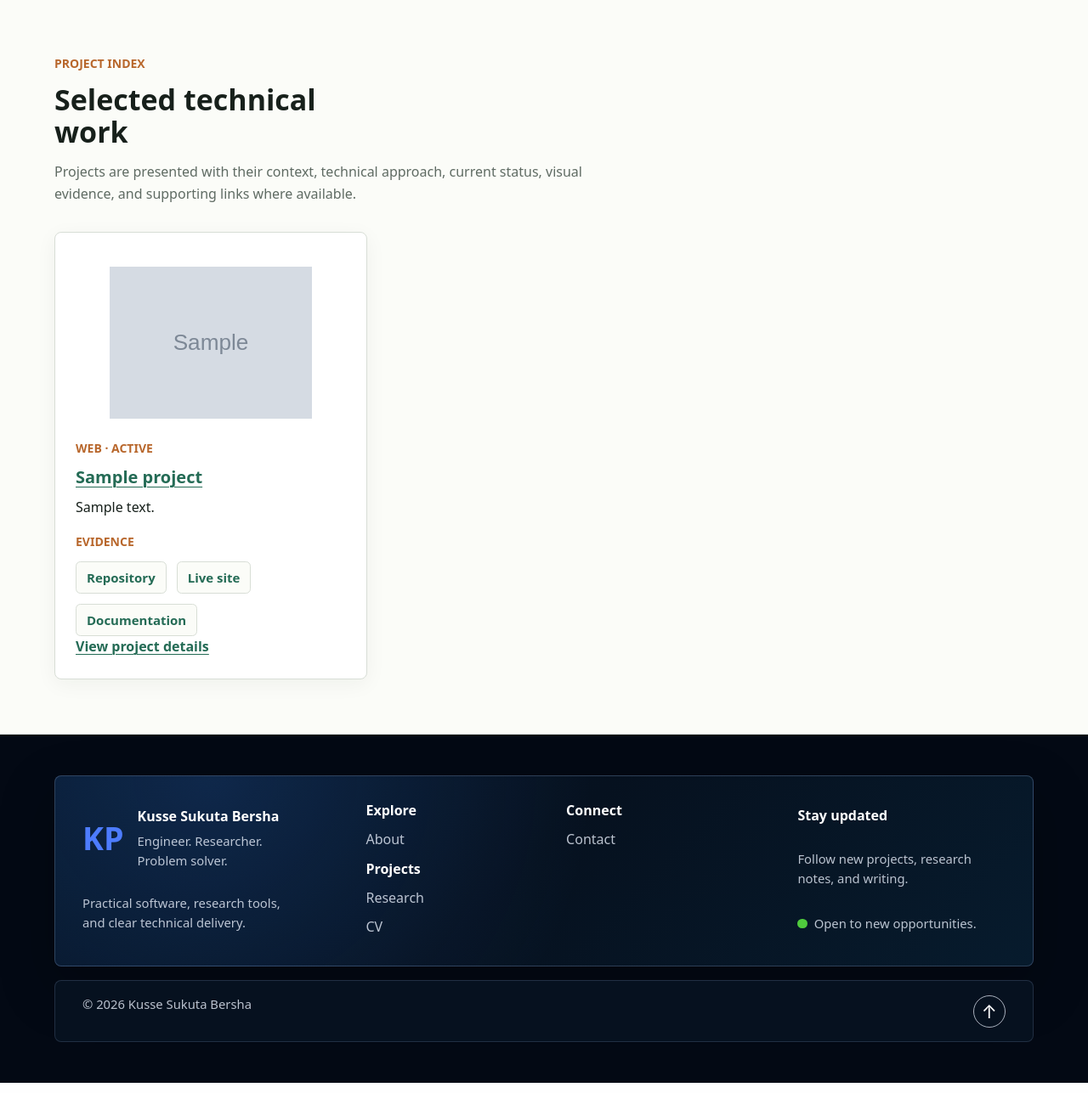
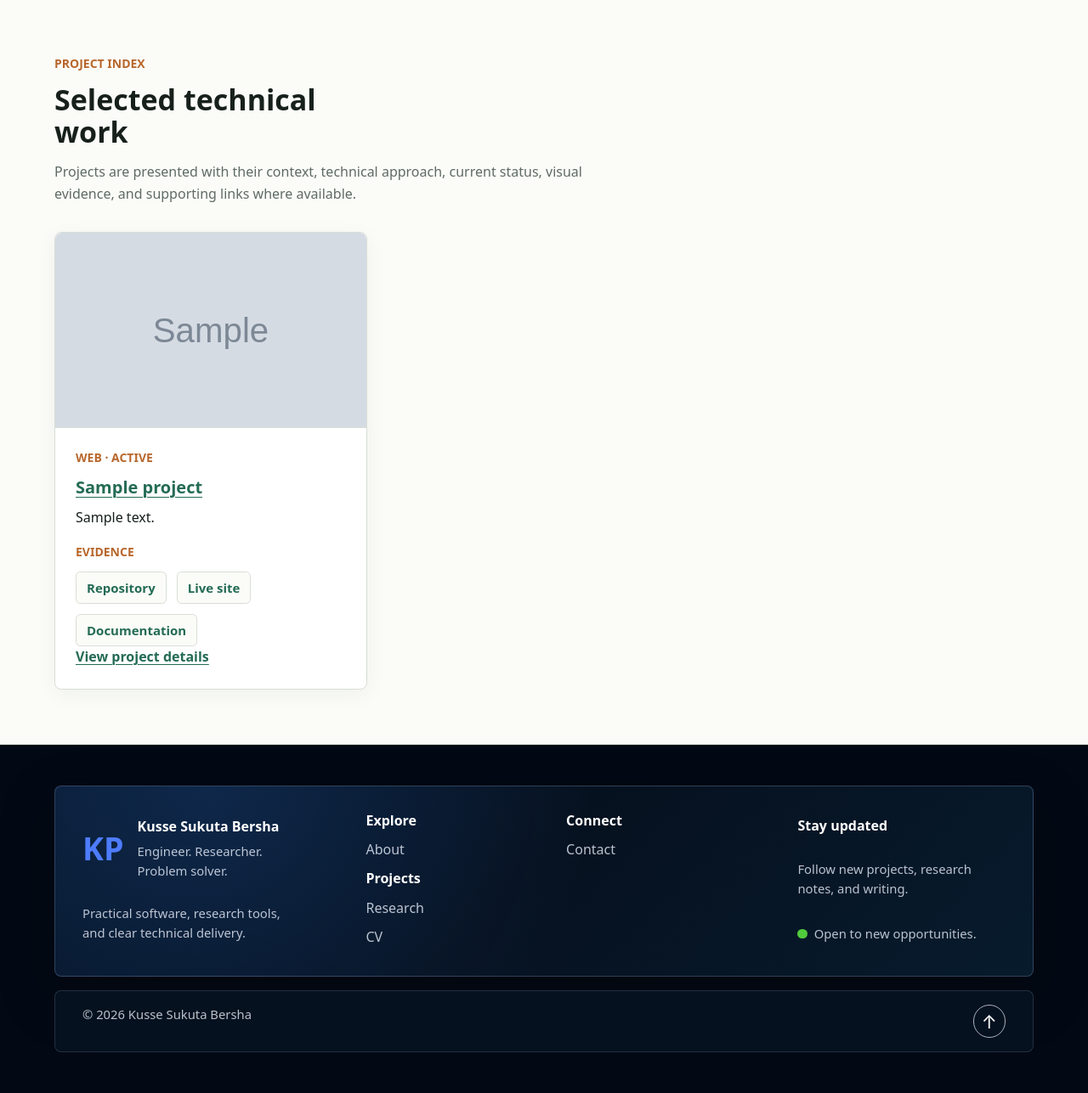
Before and after one commit to ksbk/kusse-portfolio, a Django app: page /projects/ in a window 1280 px wide. Shown: the part 604-1891 px from the top of the page at 85% size. Run offline with Django 5.2, Linux system fonts and the light colour scheme; tables that the repository leaves empty hold one stand-in row (values such as "Sample post"); grey boxes marked "Sample" are stand-in pictures.

Commit message:
style: add project visual evidence styles

```diff
--- a/static/css/components/card.css
+++ b/static/css/components/card.css
@@ -34,3 +34,40 @@
     margin-bottom: var(--space-3);
     text-transform: uppercase;
 }
+
+.project-card {
+    overflow: hidden;
+}
+
+.project-visual {
+    margin: 0;
+    border: 1px solid var(--color-border);
+    border-radius: var(--radius-md);
+    background: var(--color-surface-muted);
+    overflow: hidden;
+}
+
+.project-visual img {
+    display: block;
+    width: 100%;
+    height: auto;
+}
+
+.project-visual--card {
+    margin: calc(var(--space-6) * -1) calc(var(--space-6) * -1) var(--space-6);
+    border-width: 0 0 1px;
+    border-radius: var(--radius-md) var(--radius-md) 0 0;
+}
+
+.project-visual--card img {
+    aspect-ratio: 16 / 10;
+    object-fit: cover;
+}
+
+.project-visual--detail {
+    box-shadow: var(--shadow-soft);
+}
+
+.project-visual-section {
+    border-bottom: 1px solid var(--color-border);
+}
```
